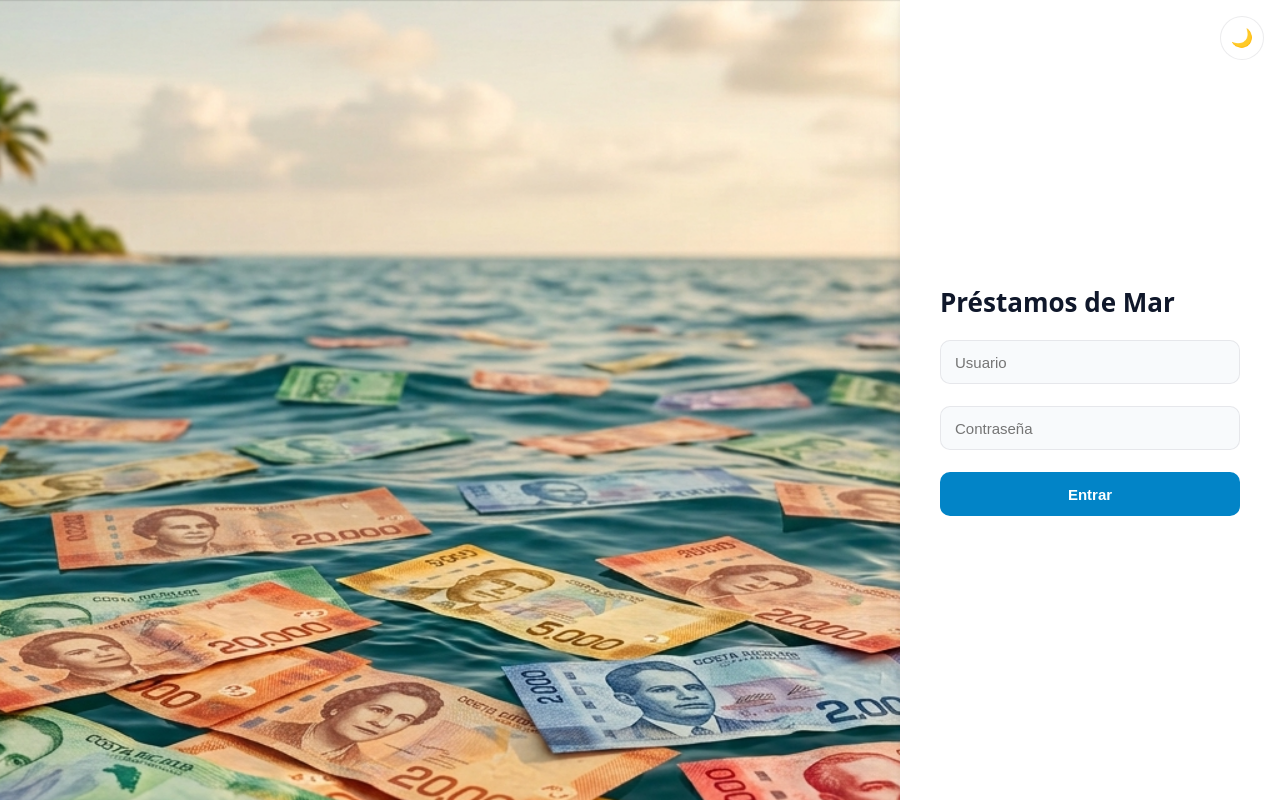
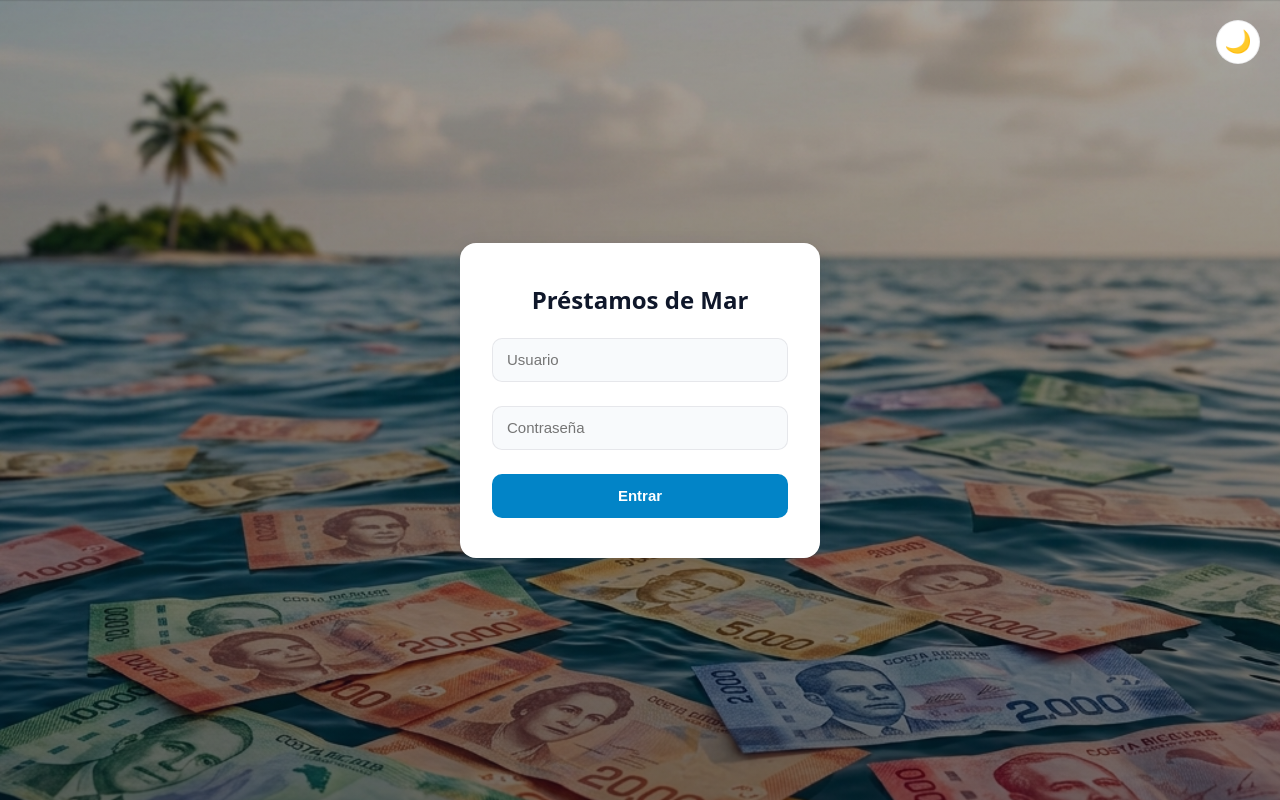
Before and after one commit to LChiza5/Prestamos-de-Mar, a React (Vite) app: page / in a window 1280 px wide. Built offline with nearby package versions, Linux system fonts and the light colour scheme; no server answers.

Commit message:
Redesign login (centered, full-bleed photo), app-wide background, nav contrast, back button, combined client+loan creation, delete invoice

```diff
--- a/src/App.jsx
+++ b/src/App.jsx
@@ -47,7 +47,7 @@ export default function App() {
           className={`nav-btn ${view === "simulator" ? "active" : ""}`}
           onClick={() => setView("simulator")}
         >
-          Simulador
+          Calculadora
         </button>
         <span className="app-nav-spacer" />
         <button
@@ -70,6 +70,7 @@ export default function App() {
           <ClientDetailScreen
             clientId={selectedClient.id}
             clientName={selectedClient.name}
+            onBack={() => setView("clients")}
           />
         )}
         {view === "simulator" && <SimulatorScreen />}
--- a/src/components/ClientDetail/ClientDetailScreen.jsx
+++ b/src/components/ClientDetail/ClientDetailScreen.jsx
@@ -5,7 +5,7 @@ import AddLoanForm from "./AddLoanForm";
 import LoanCard from "./LoanCard";
 import ReceiptModal from "../Receipt/ReceiptModal";
 
-export default function ClientDetailScreen({ clientId, clientName }) {
+export default function ClientDetailScreen({ clientId, clientName, onBack }) {
   const [loans, setLoans] = useState([]);
   const [loadingData, setLoadingData] = useState(true);
   const [showReceipt, setShowReceipt] = useState(false);
@@ -32,6 +32,10 @@ export default function ClientDetailScreen({ clientId, clientName }) {
 
   return (
     <div>
+      <button className="back-btn" onClick={onBack}>
+        ← Volver a clientes
+      </button>
+
       <div className="card">
         <h2>{clientName}</h2>
         <p className="stat">
--- a/src/components/ClientDetail/LoanCard.jsx
+++ b/src/components/ClientDetail/LoanCard.jsx
@@ -1,5 +1,9 @@
 import { useEffect, useState } from "react";
-import { addPayment, listPaymentsForLoan } from "../../services/loansService";
+import {
+  addPayment,
+  deleteLoan,
+  listPaymentsForLoan,
+} from "../../services/loansService";
 import { formatMoney, parseMoney } from "../../utils/money";
 
 function daysSince(dateValue) {
@@ -37,6 +41,15 @@ export default function LoanCard({ clientId, loan, onPaymentRegistered }) {
     } catch (error) {
       alert(error.message);
     }
+  };
+
+  const handleDelete = async () => {
+    const confirmed = window.confirm(
+      "¿Eliminar esta factura? Esta acción no se puede deshacer."
+    );
+    if (!confirmed) return;
+    await deleteLoan(clientId, loan.id);
+    onPaymentRegistered();
   };
 
   return (
@@ -81,6 +94,10 @@ export default function LoanCard({ clientId, loan, onPaymentRegistered }) {
         {showHistory ? "Ocultar historial" : "Ver historial de abonos"}
       </button>
 
+      <button className="btn btn-danger" onClick={handleDelete}>
+        Eliminar factura
+      </button>
+
       {showHistory && (
         <div className="payment-history">
           {payments.length === 0 && <p className="muted">No hay abonos aún</p>}
--- a/src/components/Clients/ClientsListScreen.jsx
+++ b/src/components/Clients/ClientsListScreen.jsx
@@ -1,6 +1,8 @@
 import { useEffect, useState } from "react";
 import { createClient, listClients } from "../../services/clientsService";
+import { createLoan } from "../../services/loansService";
 import { sanitizeText } from "../../utils/sanitize";
+import { parseMoney } from "../../utils/money";
 import RatingBadge from "./RatingBadge";
 
 export default function ClientsListScreen({ onSelectClient }) {
@@ -8,6 +10,8 @@ export default function ClientsListScreen({ onSelectClient }) {
   const [search, setSearch] = useState("");
   const [name, setName] = useState("");
   const [rating, setRating] = useState("green");
+  const [amountText, setAmountText] = useState("");
+  const [rate, setRate] = useState(6);
   const [loadingData, setLoadingData] = useState(true);
 
   const refresh = () => listClients().then(setClients);
@@ -18,13 +22,24 @@ export default function ClientsListScreen({ onSelectClient }) {
 
   const handleAddClient = async () => {
     const safeName = sanitizeText(name);
+    const principal = parseMoney(amountText);
+
     if (!safeName) {
       alert("Escribe un nombre válido");
       return;
     }
-    await createClient(safeName, rating);
+    if (principal <= 0) {
+      alert("Ingresa el monto del préstamo inicial");
+      return;
+    }
+
+    const clientId = await createClient(safeName, rating);
+    await createLoan(clientId, principal, rate);
+
     setName("");
     setRating("green");
+    setAmountText("");
+    setRate(6);
     refresh();
   };
 
@@ -50,6 +65,17 @@ export default function ClientsListScreen({ onSelectClient }) {
           <option value="green">Bueno</option>
           <option value="yellow">Más o menos</option>
           <option value="red">Malo</option>
+        </select>
+        <input
+          className="input"
+          placeholder="Monto del préstamo (ej: 100000.00)"
+          value={amountText}
+          onChange={(e) => setAmountText(e.target.value)}
+        />
+        <select value={rate} onChange={(e) => setRate(Number(e.target.value))}>
+          <option value={6}>6%</option>
+          <option value={8}>8%</option>
+          <option value={10}>10%</option>
         </select>
         <button className="btn" onClick={handleAddClient}>
           Agregar cliente
--- a/src/components/Login/LoginScreen.css
+++ b/src/components/Login/LoginScreen.css
@@ -1,16 +1,13 @@
 .login-container {
+  position: relative;
+  min-height: 100vh;
   display: flex;
-  min-height: 100vh;
+  align-items: center;
+  justify-content: center;
+  overflow: hidden;
 }
 
-.login-side {
-  flex: 1;
-  position: relative;
-  overflow: hidden;
-  background-color: #075985;
-}
-
-.login-side-img {
+.login-bg-img {
   position: absolute;
   inset: 0;
   width: 100%;
@@ -21,32 +18,41 @@
   transform-origin: center top;
 }
 
+.login-scrim {
+  position: absolute;
+  inset: 0;
+  background: linear-gradient(
+    180deg,
+    rgba(2, 6, 23, 0.35) 0%,
+    rgba(2, 6, 23, 0.55) 100%
+  );
+}
+
+.login-theme-toggle {
+  position: absolute;
+  top: 20px;
+  right: 20px;
+  z-index: 2;
+}
+
 .login-box {
   position: relative;
-  width: 380px;
-  padding: 48px 40px;
+  z-index: 1;
+  width: 100%;
+  max-width: 360px;
+  margin: 24px;
+  padding: 40px 32px;
   display: flex;
   flex-direction: column;
-  gap: 12px;
-  justify-content: center;
+  gap: 14px;
   background: var(--surface);
   color: var(--text);
+  border-radius: var(--radius-card);
   box-shadow: var(--shadow-md);
 }
 
 .login-box h1 {
   margin: 0 0 8px;
-  font-size: 26px;
+  font-size: 24px;
+  text-align: center;
 }
-
-.login-theme-toggle {
-  position: absolute;
-  top: 16px;
-  right: 16px;
-}
-
-@media (max-width: 700px) {
-  .login-side {
-    display: none;
-  }
-}
--- a/src/components/Login/LoginScreen.jsx
+++ b/src/components/Login/LoginScreen.jsx
@@ -18,10 +18,9 @@ export default function LoginScreen({ theme, onToggleTheme }) {
 
   return (
     <div className="login-container">
-      <div className="login-side">
-        <img src="/bg-login.png" alt="" className="login-side-img" />
-      </div>
-      <div className="login-box">
+      <img src="/bg-login.png" alt="" className="login-bg-img" />
+      <div className="login-scrim" />
+
       <button
         className="btn-icon login-theme-toggle"
         onClick={onToggleTheme}
@@ -30,6 +29,8 @@ export default function LoginScreen({ theme, onToggleTheme }) {
       >
         {theme === "light" ? "🌙" : "☀️"}
       </button>
+
+      <div className="login-box">
         <h1>Préstamos de Mar</h1>
         <input
           className="input"
--- a/src/services/loansService.js
+++ b/src/services/loansService.js
@@ -2,6 +2,7 @@ import {
   addDoc,
   collection,
   collectionGroup,
+  deleteDoc,
   doc,
   getDocs,
   orderBy,
@@ -83,6 +84,10 @@ export async function addPayment(clientId, loanId, amount, currentLoan) {
   return { interestPortion, principalPortion, newBalance };
 }
 
+export async function deleteLoan(clientId, loanId) {
+  await deleteDoc(doc(db, "clients", clientId, "loans", loanId));
+}
+
 export async function listPaymentsForLoan(clientId, loanId) {
   const q = query(paymentsCol(clientId, loanId), orderBy("date", "desc"));
   const snapshot = await getDocs(q);
--- a/src/styles/global.css
+++ b/src/styles/global.css
@@ -1,9 +1,11 @@
 :root {
   --bg: #f8fafc;
+  --bg-scrim: rgba(248, 250, 252, 0.92);
   --surface: #ffffff;
   --surface-border: rgba(15, 23, 42, 0.08);
   --text: #0f172a;
   --text-muted: #64748b;
+  --nav-text: #334155;
   --accent: #0284c7;
   --accent-hover: #0369a1;
   --accent-contrast: #ffffff;
@@ -20,10 +22,12 @@
 
 :root[data-theme="dark"] {
   --bg: #0b1220;
+  --bg-scrim: rgba(11, 18, 32, 0.88);
   --surface: #16213a;
   --surface-border: rgba(226, 232, 240, 0.08);
   --text: #e2e8f0;
   --text-muted: #94a3b8;
+  --nav-text: #cbd5e1;
   --accent: #38bdf8;
   --accent-hover: #7dd3fc;
   --accent-contrast: #05202e;
@@ -44,7 +48,12 @@ html {
 body {
   margin: 0;
   font-family: system-ui, -apple-system, "Segoe UI", sans-serif;
-  background: var(--bg);
+  background-color: var(--bg);
+  background-image: linear-gradient(var(--bg-scrim), var(--bg-scrim)),
+    url("/bg-login.png");
+  background-size: cover;
+  background-position: center 15%;
+  background-attachment: fixed;
   color: var(--text);
   transition: background-color 200ms ease-out, color 200ms ease-out;
 }
@@ -80,11 +89,11 @@ p {
   border: none;
   border-radius: var(--radius-control);
   background: transparent;
-  color: var(--text-muted);
+  color: var(--nav-text);
   font-size: 14px;
-  font-weight: 600;
+  font-weight: 700;
   cursor: pointer;
-  transition-property: background-color, color;
+  transition-property: background-color, color, box-shadow;
   transition-duration: 150ms;
   transition-timing-function: ease-out;
 }
@@ -97,6 +106,8 @@ p {
 .nav-btn.active {
   background: var(--accent);
   color: var(--accent-contrast);
+  font-size: 15px;
+  box-shadow: var(--shadow-sm);
 }
 
 .app-content {
@@ -182,7 +193,7 @@ p {
   border: 1px solid var(--surface-border);
   background: var(--surface);
   color: var(--text);
-  font-size: 18px;
+  font-size: 22px;
   cursor: pointer;
   transition-property: transform, background-color;
   transition-duration: 150ms;
@@ -206,6 +217,21 @@ p {
   font-weight: 600;
   padding: 8px 0;
   min-height: 40px;
+}
+
+.back-btn {
+  background: none;
+  border: none;
+  color: var(--accent);
+  cursor: pointer;
+  font-size: 15px;
+  font-weight: 700;
+  padding: 8px 0;
+  min-height: 40px;
+  display: inline-flex;
+  align-items: center;
+  gap: 6px;
+  margin-bottom: 8px;
 }
 
 .loan-card-header {
```
Lines whose indentation alone changed are shown as unchanged.
